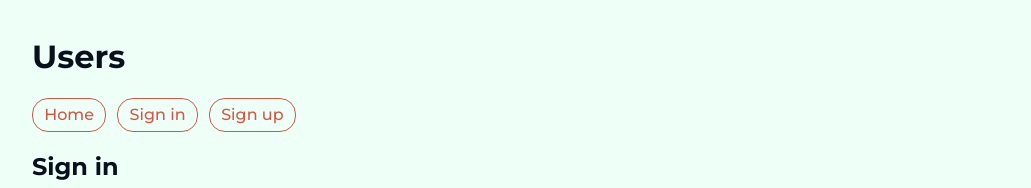
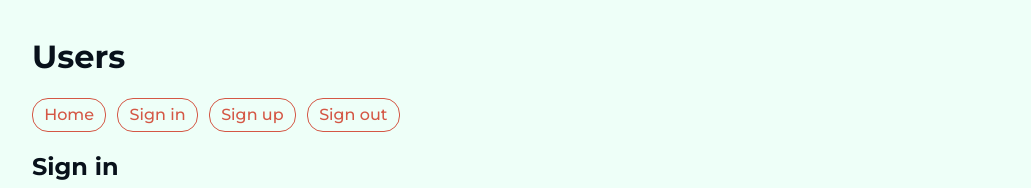
Before and after one commit to xfontr/202207-w7chwe-xifre-font-front, a React (Create React App) app: page /sign-in in a window 1280 px wide. Shown: the top 188 px of the page, without its empty margins (124-1155 px from the left). Built offline with nearby package versions, Linux system fonts and the light colour scheme.

Commit message:
Added sign out button and fixed test not having expect

```diff
--- a/src/components/NavBar/NavBar.tsx
+++ b/src/components/NavBar/NavBar.tsx
@@ -7,6 +7,7 @@ const NavBar = (): JSX.Element => {
       <Link to="/home">Home</Link>
       <Link to="/sign-in">Sign in</Link>
       <Link to="/sign-up">Sign up</Link>
+      <Link to="/sign-up">Sign out</Link>
     </NavBarStyled>
   );
 };
```
Also changed, not shown: 1 other file (tests, documents, lock files or other folders).
